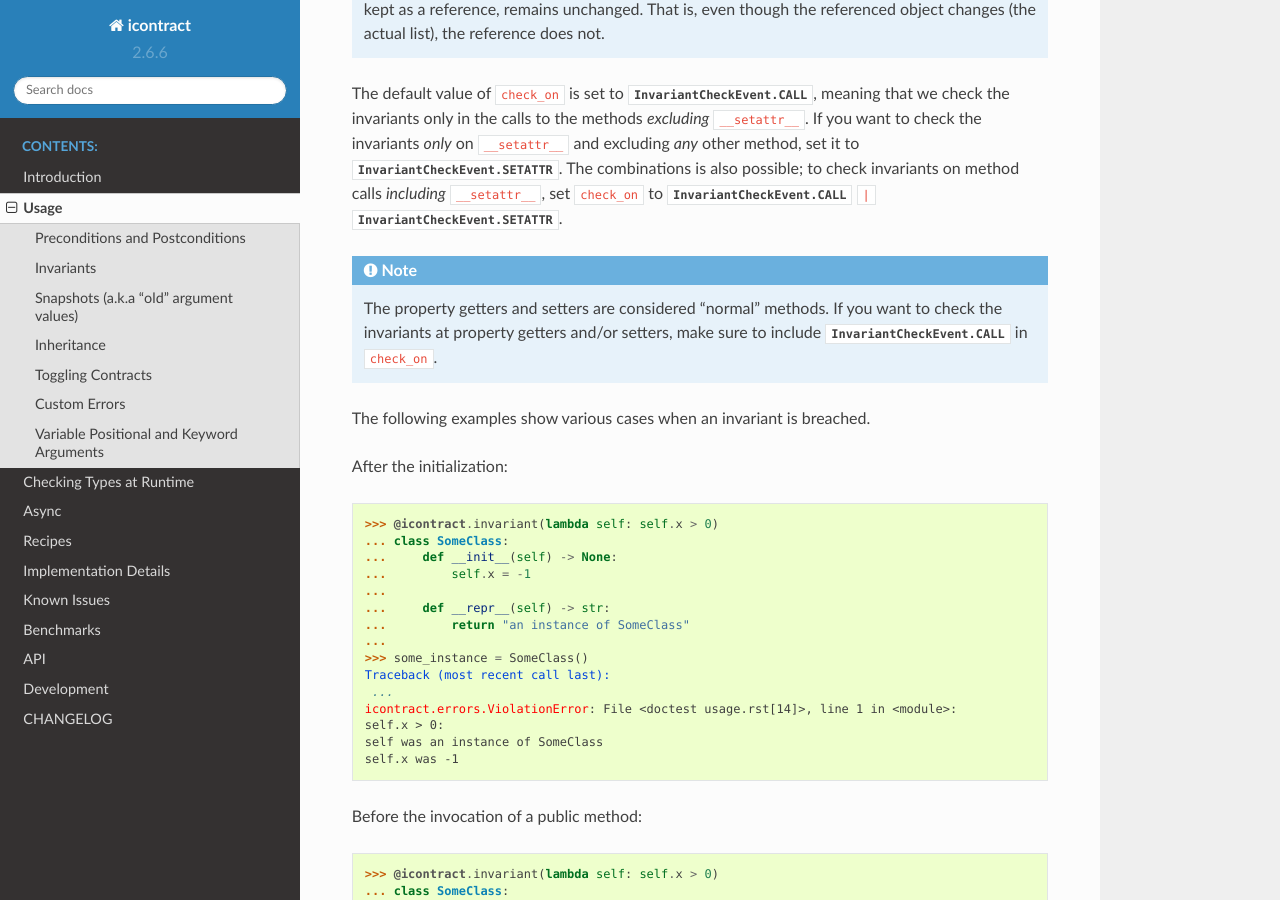
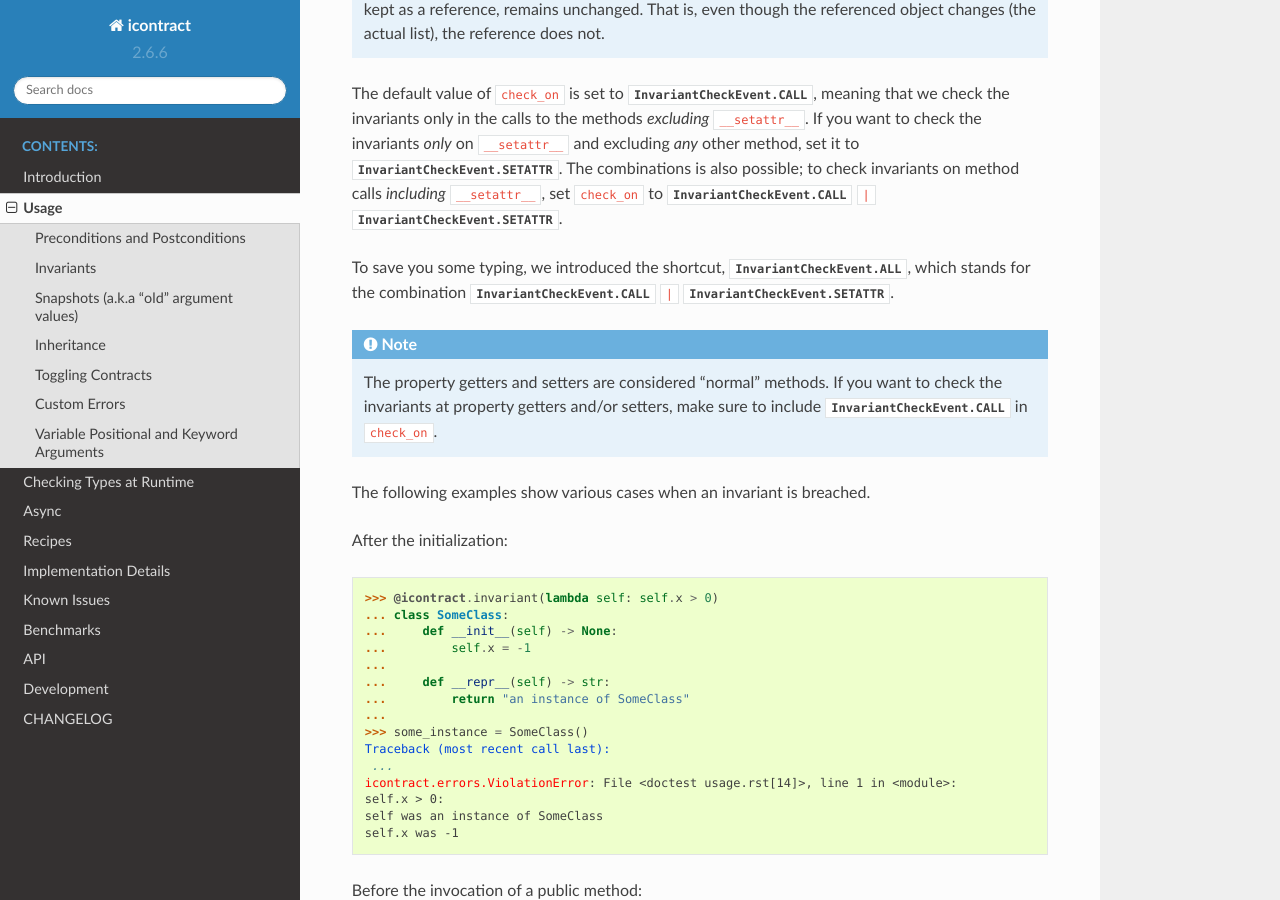
Before and after one commit to Parquery/icontract, a Sphinx documentation site: the page built from docs/source/usage.rst, in a window 1280 px wide and 900 px high, scrolled down 2908 px. Built offline with Sphinx 7.4.7 and the Read the Docs theme 2.0.0, drawn with Linux system fonts in a browser that asks for light colours; the version number is read from the project's files by our own code.

Commit message:
Documented ``ALL`` for the invariant checking

```diff
--- a/docs/source/usage.rst
+++ b/docs/source/usage.rst
@@ -143,6 +143,9 @@ The default value of ``check_on`` is set to :attr:`InvariantCheckEvent.CALL`, me
 the invariants only in the calls to the methods *excluding* ``__setattr__``. If you want to check
 the invariants *only* on ``__setattr__`` and excluding *any* other method, set it to :attr:`InvariantCheckEvent.SETATTR`.
 The combinations is also possible; to check invariants on method calls *including* ``__setattr__``, set ``check_on`` to
+:attr:`InvariantCheckEvent.CALL` ``|`` :attr:`InvariantCheckEvent.SETATTR`.
+
+To save you some typing, we introduced the shortcut, :attr:`InvariantCheckEvent.ALL`, which stands for the combination
 :attr:`InvariantCheckEvent.CALL` ``|`` :attr:`InvariantCheckEvent.SETATTR`.
 
 .. note::
```
